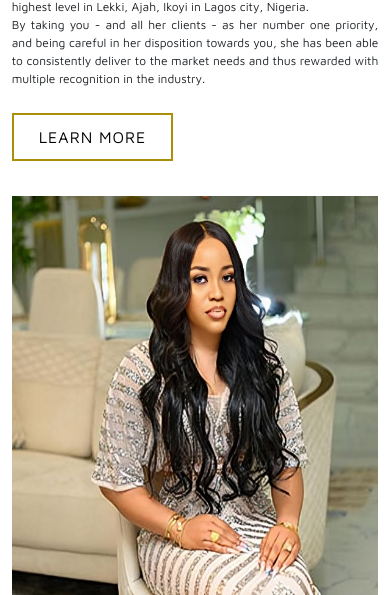
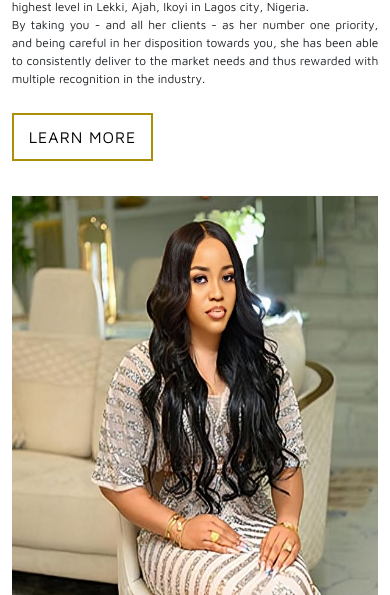
Before and after one commit to jubakare/LAI, a Flask app: page / in a window 390 px wide. Shown: the part 666-1261 px from the top of the page. Run offline with Flask 2, Linux system fonts and the light colour scheme; some libraries are stand-ins or nearby versions.

Commit message:
Changing sizes on phone screen

```diff
--- a/static/styles.css
+++ b/static/styles.css
@@ -655,7 +655,7 @@ nav {
 
         #section-2 #bridget button, #featured-listings button {
                 background-color: rgba(0,0,0,0);
-                padding: 10px 25px;
+                padding: 10px 15px;
                 border: 2px solid #AC8F08;
                 letter-spacing: 1px;
                 font-size: 1rem;
@@ -704,7 +704,7 @@ nav {
         }
 
         .fl-div h2 {
-                letter-spacing: 1px;
+                letter-spacing: 0;
                 font-size: 1rem;
         }
 
```
